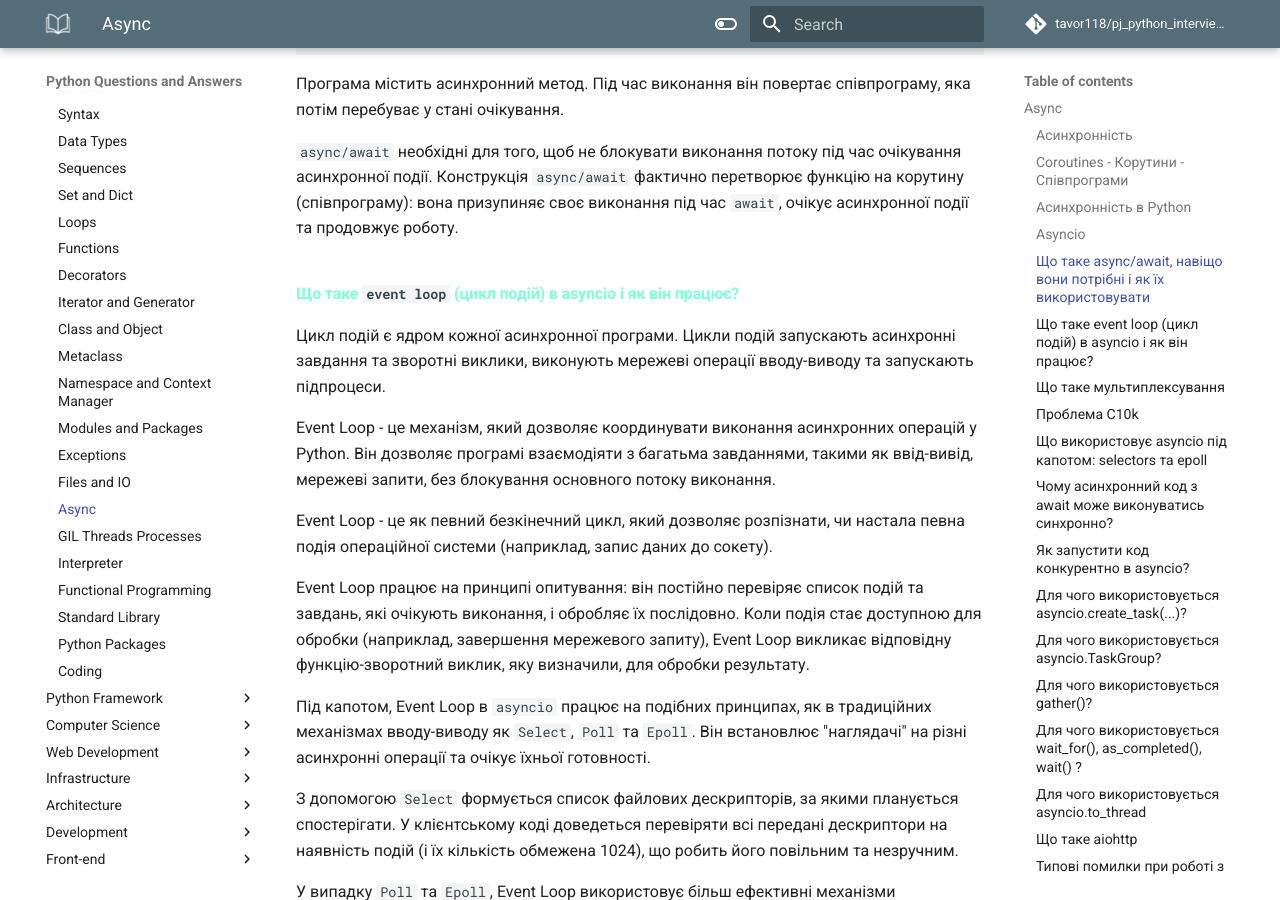
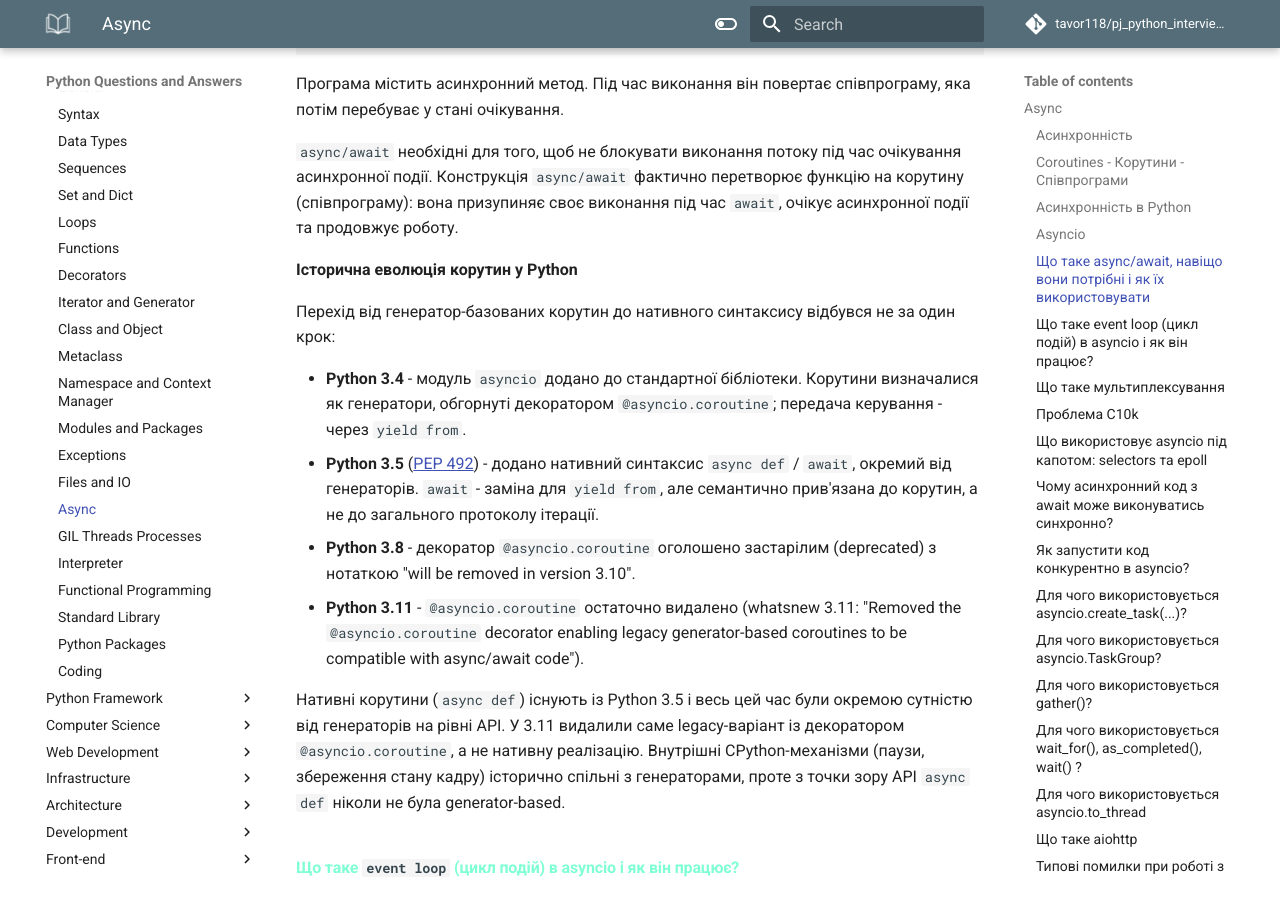
Before and after one commit to tavor118/pj_python_interview_questions_and_answers, an MkDocs documentation site: the page built from docs/python/async.md, in a window 1280 px wide and 900 px high, scrolled down 4307 px. Built offline with MkDocs 1.6.1 and Material for MkDocs 9.7.7, drawn with Linux system fonts in a browser that asks for light colours; comment, search, counter and statistics services are not loaded.

Commit message:
Coroutine history, iterator protocol additions
- async.md — historical evolution of coroutines, native vs legacy distinction
- iterator_and_generator.md — __iter__ requirement for for protocol

```diff
--- a/docs/python/async.md
+++ b/docs/python/async.md
@@ -174,6 +174,30 @@ asyncio.run(main(urls))  # Run the event loop
 асинхронної події. Конструкція `async/await` фактично перетворює функцію на корутину
 (співпрограму): вона призупиняє своє виконання під час `await`, очікує асинхронної події
 та продовжує роботу.
+
+**Історична еволюція корутин у Python**
+
+Перехід від генератор-базованих корутин до нативного синтаксису відбувся не за один
+крок:
+
+- **Python 3.4** - модуль `asyncio` додано до стандартної бібліотеки. Корутини
+  визначалися як генератори, обгорнуті декоратором `@asyncio.coroutine`; передача
+  керування - через `yield from`.
+- **Python 3.5** ([PEP 492](https://peps.python.org/pep-0492/)) - додано нативний
+  синтаксис `async def` / `await`, окремий від генераторів. `await` - заміна для
+  `yield from`, але семантично прив'язана до корутин, а не до загального протоколу
+  ітерації.
+- **Python 3.8** - декоратор `@asyncio.coroutine` оголошено застарілим (deprecated)
+  з нотаткою "will be removed in version 3.10".
+- **Python 3.11** - `@asyncio.coroutine` остаточно видалено (whatsnew 3.11:
+  "Removed the `@asyncio.coroutine` decorator enabling legacy generator-based
+  coroutines to be compatible with async/await code").
+
+Нативні корутини (`async def`) існують із Python 3.5 і весь цей час були окремою
+сутністю від генераторів на рівні API. У 3.11 видалили саме legacy-варіант із
+декоратором `@asyncio.coroutine`, а не нативну реалізацію. Внутрішні CPython-механізми
+(паузи, збереження стану кадру) історично спільні з генераторами, проте з точки зору
+API `async def` ніколи не була generator-based.
 
 
 
```
Also changed, not shown: docs/python/iterator_and_generator.md (+22 -0 lines).
